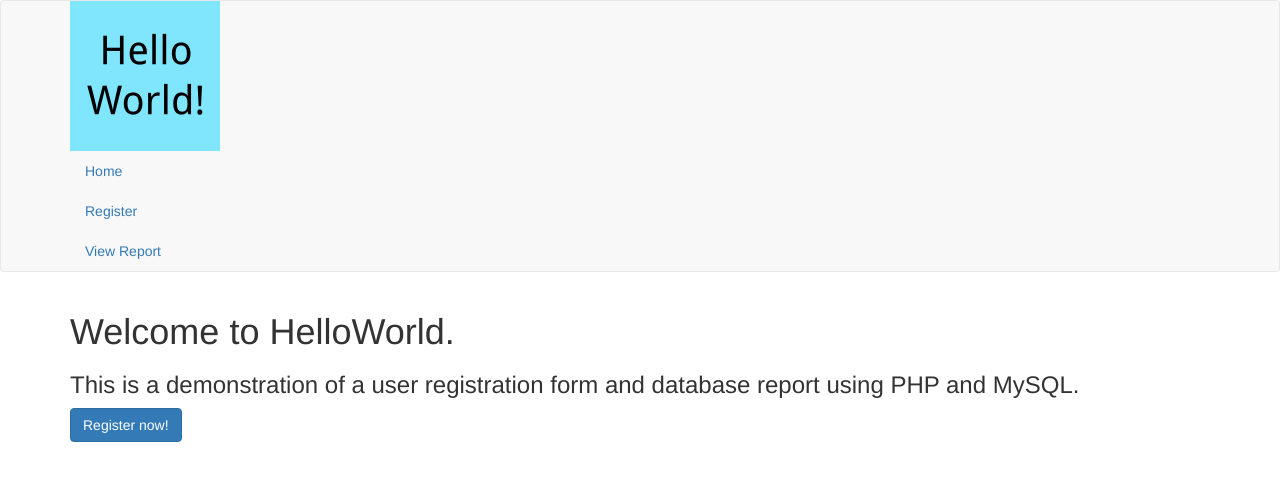
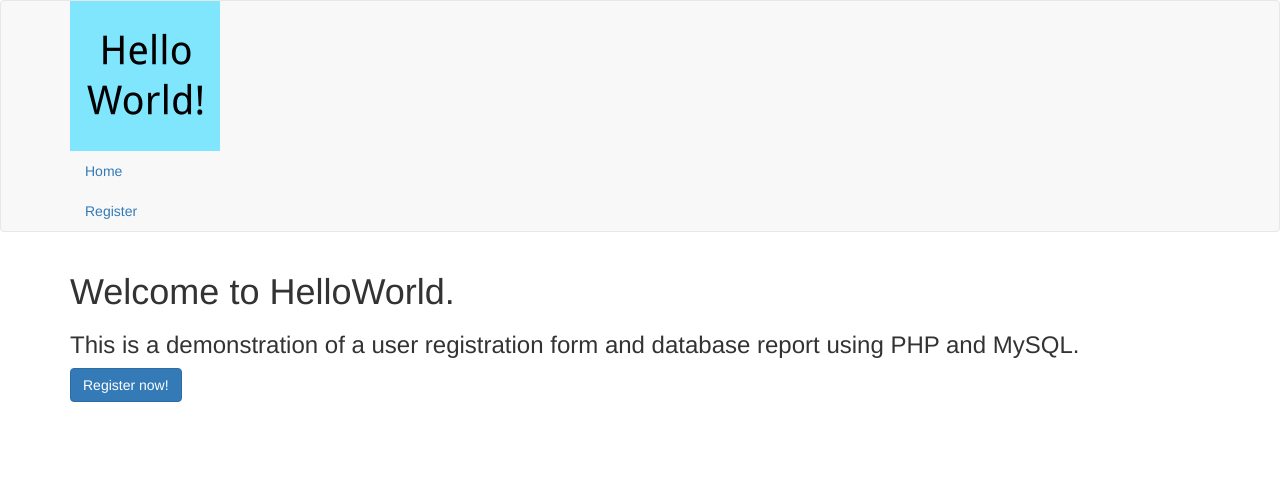
Before and after one commit to bermudezmt/helloworld_cc, a PHP site: page /index.php in a window 1280 px wide. Shown: the top 481 px of the page. Run offline with PHP 8.4, Linux system fonts and the light colour scheme; some libraries are stand-ins or nearby versions.

Commit message:
removing report link from header

```diff
--- a/header.php
+++ b/header.php
@@ -18,7 +18,6 @@
 					<ul class="nav">
 						<li><a href="/">Home</a></li>
 						<li><a href="/register.php">Register</a></li>
-						<li><a href="/viewreport.php">View Report</a></li>
 					</ul>
 				</nav>
 			</div>
```
